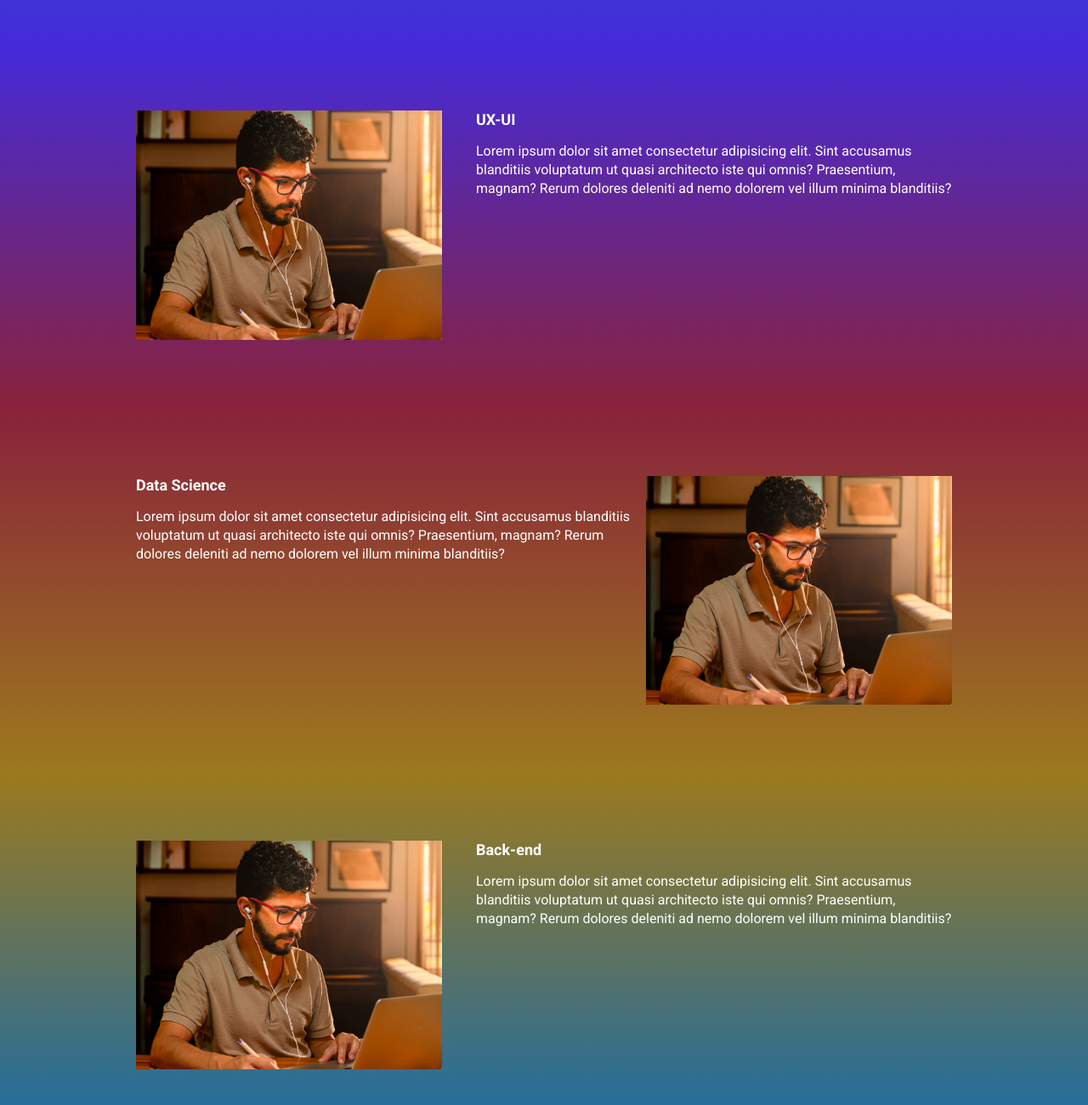
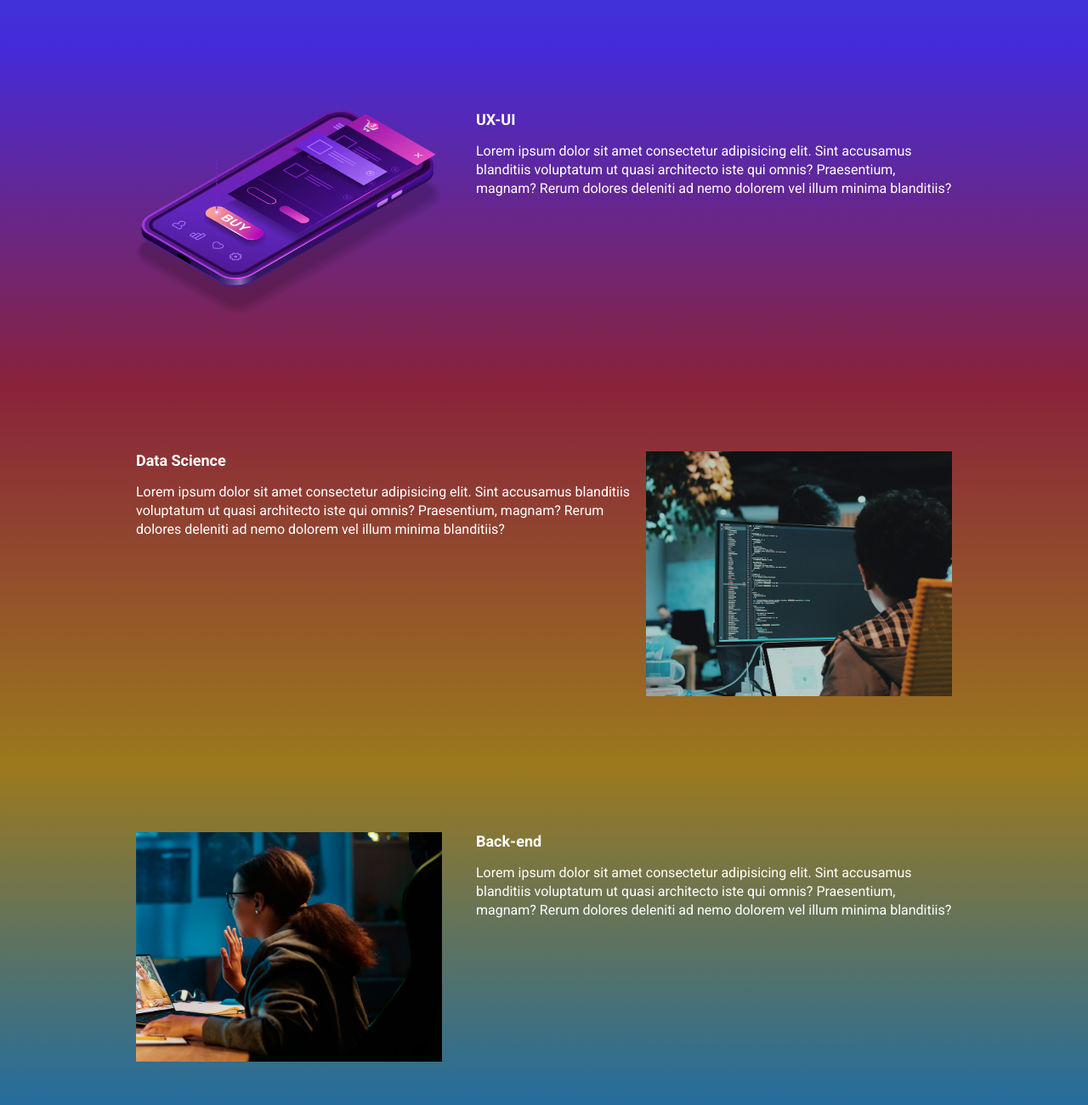
Before and after one commit to mvholanda/ebac_tech_talks, a website built with Parcel: page src/index.html in a window 1280 px wide. Shown: the part 940-2240 px from the top of the page at 85% size. Built offline with nearby package versions, Linux system fonts and the light colour scheme.

Commit message:
att as imagens das seçoes

```diff
--- a/src/index.html
+++ b/src/index.html
@@ -59,7 +59,7 @@
                     Lorem ipsum dolor sit amet consectetur adipisicing elit. Sint accusamus blanditiis voluptatum ut quasi architecto iste qui omnis? Praesentium, magnam? Rerum dolores deleniti ad nemo dolorem vel illum minima blanditiis?
                 </p>
             </div>
-            <img class="event__image" src="./images/frontend.png" alt="Front-end">
+            <img class="event__image" src="./images/ui-ux.png" alt="UX-UI">
         </div>
     </section>
     <section class="event event--data-science">
@@ -70,7 +70,7 @@
                     Lorem ipsum dolor sit amet consectetur adipisicing elit. Sint accusamus blanditiis voluptatum ut quasi architecto iste qui omnis? Praesentium, magnam? Rerum dolores deleniti ad nemo dolorem vel illum minima blanditiis?
                 </p>
             </div>
-            <img class="event__image" src="./images/frontend.png" alt="Front-end">
+            <img class="event__image" src="./images/data.png" alt="Data Science">
         </div>
     </section>
     <section class="event event--backend event--image-left">
@@ -81,7 +81,7 @@
                     Lorem ipsum dolor sit amet consectetur adipisicing elit. Sint accusamus blanditiis voluptatum ut quasi architecto iste qui omnis? Praesentium, magnam? Rerum dolores deleniti ad nemo dolorem vel illum minima blanditiis?
                 </p>
             </div>
-            <img class="event__image" src="./images/frontend.png" alt="Front-end">
+            <img class="event__image" src="./images/backend.png" alt="Back-end">
         </div>
     </section>
 
```
